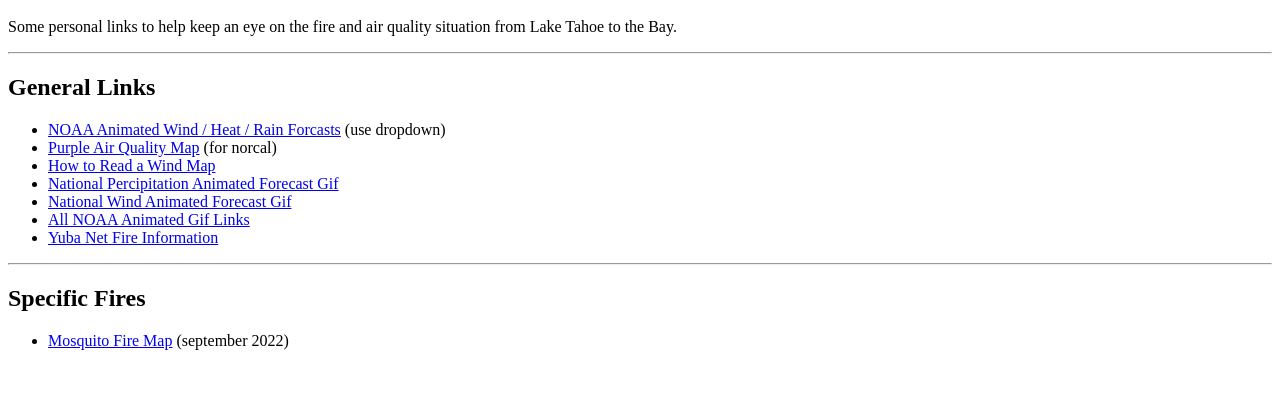
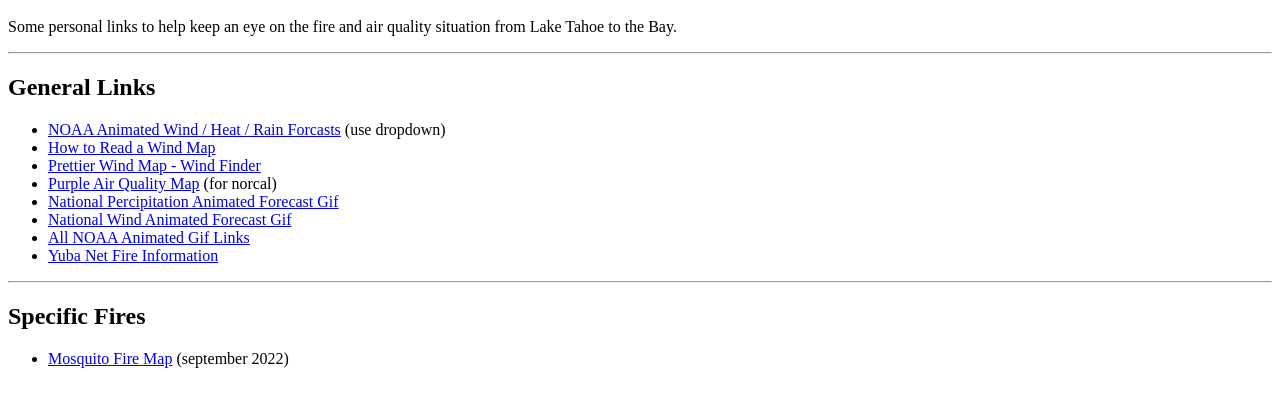
Before and after one commit to tombetthauser/norcal-fire-links, a plain HTML site: page index.html in a window 1280 px wide. Shown: the part 48-454 px from the top of the page. Drawn offline with Linux system fonts and the light colour scheme.

Commit message:
Update index.html

```diff
--- a/index.html
+++ b/index.html
@@ -1,13 +1,12 @@
-<html>
-
 <h1 id="norcal-fire-links">Norcal Fire Links</h1>
 <p>Some personal links to help keep an eye on the fire and air quality situation from Lake Tahoe to the Bay. </p>
 <hr>
 <h2 id="general-links">General Links</h2>
 <ul>
 <li><a href="https://graphical.weather.gov/sectors/northcaliforniaLoop.php#tabs">NOAA Animated Wind / Heat / Rain Forcasts</a> (use dropdown)</li>
+<li><a href="https://img.yumpu.com/36822198/1/500x640/weather-map-symbols.jpg">How to Read a Wind Map</a></li>
+<li><a href="https://www.windfinder.com/#8/38.5245/-121.1407">Prettier Wind Map - Wind Finder</a></li>
 <li><a href="https://map.purpleair.com/1/mAQI/a10/p604800/cC0#7.26/38.446/-121.515">Purple Air Quality Map</a> (for norcal)</li>
-    <li><a href="https://img.yumpu.com/36822198/1/500x640/weather-map-symbols.jpg">How to Read a Wind Map</a></li>
 <li><a href="https://www.wpc.ncep.noaa.gov/qpf/qpfloop12hr.html">National Percipitation Animated Forecast Gif</a></li>
 <li><a href="https://www.ready.noaa.gov/ready2-bin/animation.pl?id=NAM/Eta&amp;mdl=grads/nam/panel6&amp;file=anim">National Wind Animated Forecast Gif</a></li>
 <li><a href="https://www.ready.noaa.gov/READY_animations.php">All NOAA Animated Gif Links</a></li>
@@ -18,5 +17,5 @@
 <ul>
 <li><a href="https://inciweb.nwcg.gov/incident/8398/">Mosquito Fire Map</a> (september 2022)</li>
 </ul>
-
-</html>
+<!-- https://markdowntohtml.com/ -->
+<!-- TEST -->
```
Lines whose indentation alone changed are shown as unchanged.
